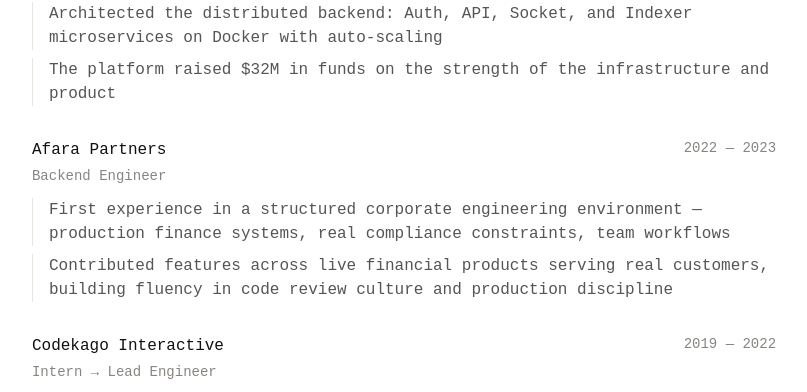
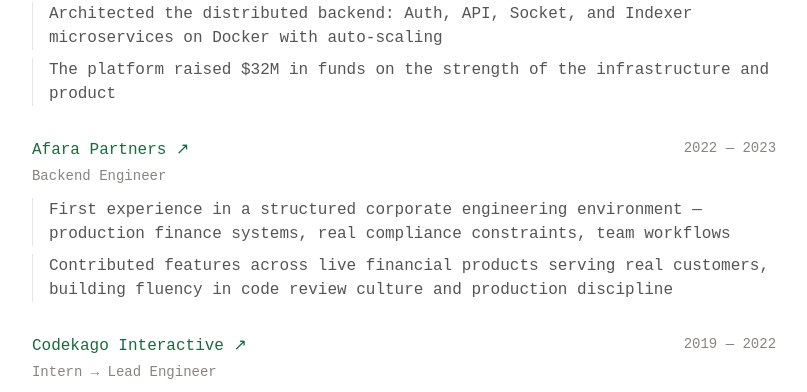
Before and after one commit to Kennethekandem/kennethekandem, a Next.js app: page / in a window 1280 px wide. Shown: the part 1187-1579 px from the top of the page, without its empty margins (236-1043 px from the left). Built offline with nearby package versions, Linux system fonts and the light colour scheme; a web font is replaced by a local one.

Commit message:
llink update

```diff
--- a/src/app/page.tsx
+++ b/src/app/page.tsx
@@ -165,7 +165,15 @@ export default function Home() {
 
             <div>
               <div className="flex justify-between items-start mb-1">
-                <span className="font-medium">Afara Partners</span>
+                <a
+                  href="https://afarapartners.com"
+                  target="_blank"
+                  rel="noopener noreferrer"
+                  className="font-medium hover:underline"
+                  style={{ color: "var(--accent)" }}
+                >
+                  Afara Partners ↗
+                </a>
                 <span className="text-sm" style={{ color: "var(--muted)" }}>2022 — 2023</span>
               </div>
               <p className="text-sm mb-3" style={{ color: "var(--muted)" }}>Backend Engineer</p>
@@ -177,7 +185,16 @@ export default function Home() {
 
             <div>
               <div className="flex justify-between items-start mb-1">
-                <span className="font-medium">Codekago Interactive</span>
+                {/* <span className="font-medium">Codekago Interactive</span> */}
+                <a
+                  href="https://codekago.com/"
+                  target="_blank"
+                  rel="noopener noreferrer"
+                  className="font-medium hover:underline"
+                  style={{ color: "var(--accent)" }}
+                >
+                  Codekago Interactive ↗
+                </a>
                 <span className="text-sm" style={{ color: "var(--muted)" }}>2019 — 2022</span>
               </div>
               <p className="text-sm mb-3" style={{ color: "var(--muted)" }}>Intern → Lead Engineer</p>
```
